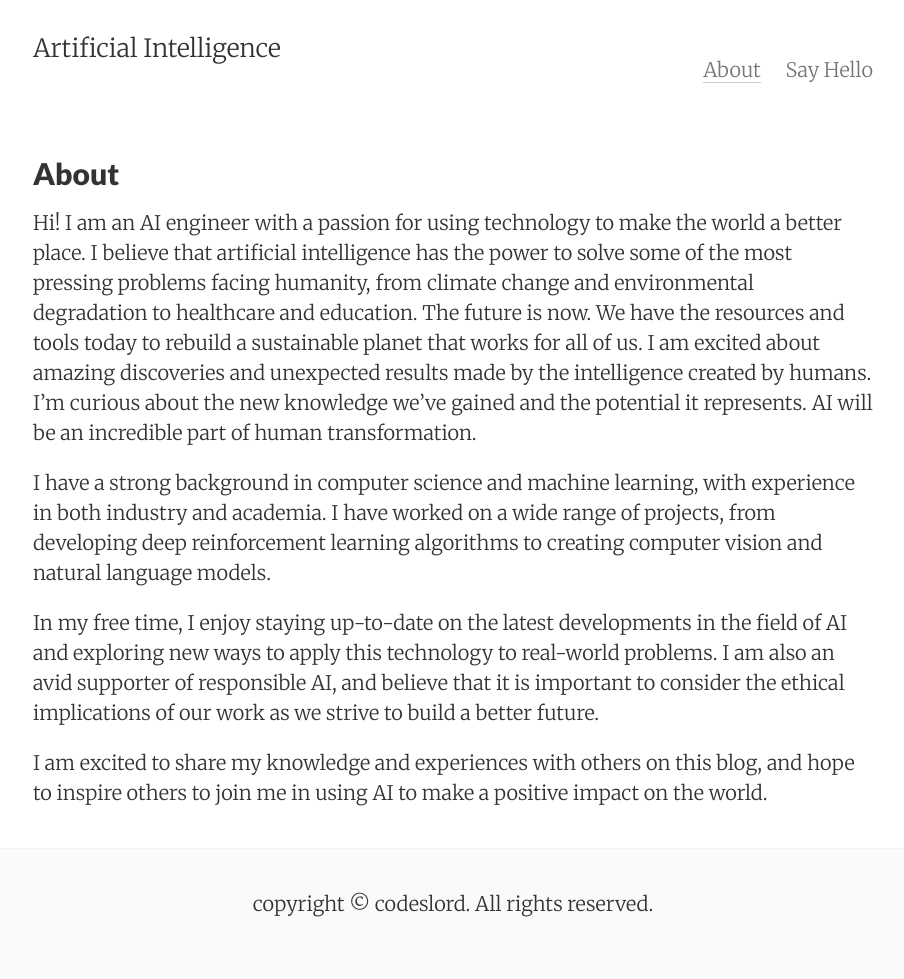
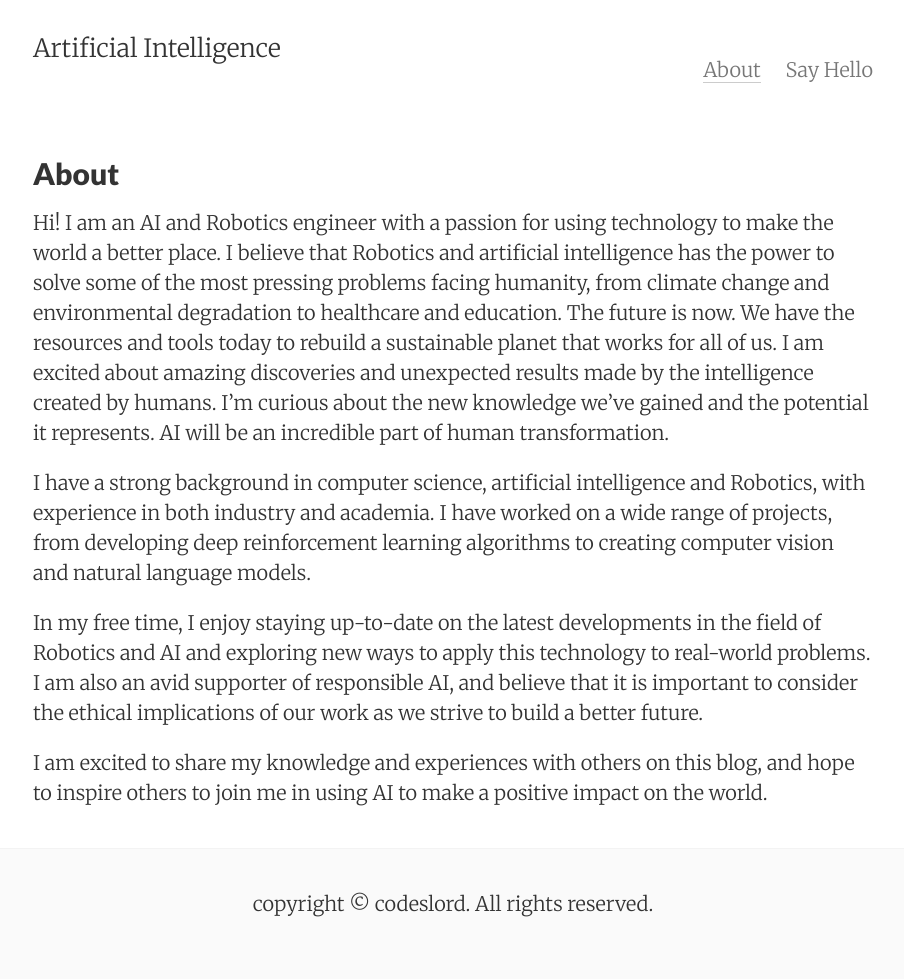
Before and after one commit to codeslord/codeslord.github.io, a Jekyll site: the page built from about.md, in a window 1280 px wide. Shown: the whole page, without its empty margins (187-1091 px from the left). Built offline with Jekyll 4.4.1, drawn with Linux system fonts in a browser that asks for light colours; nearby versions of some CDN libraries.

Commit message:
Updated about me

```diff
--- a/about.md
+++ b/about.md
@@ -5,10 +5,10 @@
 tags: about
 ---
 
-Hi! I am an AI engineer with a passion for using technology to make the world a better place. I believe that artificial intelligence has the power to solve some of the most pressing problems facing humanity, from climate change and environmental degradation to healthcare and education. The future is now. We have the resources and tools today to rebuild a sustainable planet that works for all of us. I am excited about amazing discoveries and unexpected results made by the intelligence created by humans. I’m curious about the new knowledge we’ve gained and the potential it represents. AI will be an incredible part of human transformation.
+Hi! I am an AI and Robotics engineer with a passion for using technology to make the world a better place. I believe that Robotics and artificial intelligence has the power to solve some of the most pressing problems facing humanity, from climate change and environmental degradation to healthcare and education. The future is now. We have the resources and tools today to rebuild a sustainable planet that works for all of us. I am excited about amazing discoveries and unexpected results made by the intelligence created by humans. I’m curious about the new knowledge we’ve gained and the potential it represents. AI will be an incredible part of human transformation.
 
-I have a strong background in computer science and machine learning, with experience in both industry and academia. I have worked on a wide range of projects, from developing deep reinforcement learning algorithms to creating computer vision and natural language models.
+I have a strong background in computer science, artificial intelligence and Robotics, with experience in both industry and academia. I have worked on a wide range of projects, from developing deep reinforcement learning algorithms to creating computer vision and natural language models.
 
-In my free time, I enjoy staying up-to-date on the latest developments in the field of AI and exploring new ways to apply this technology to real-world problems. I am also an avid supporter of responsible AI, and believe that it is important to consider the ethical implications of our work as we strive to build a better future.
+In my free time, I enjoy staying up-to-date on the latest developments in the field of Robotics and AI and exploring new ways to apply this technology to real-world problems. I am also an avid supporter of responsible AI, and believe that it is important to consider the ethical implications of our work as we strive to build a better future.
 
 I am excited to share my knowledge and experiences with others on this blog, and hope to inspire others to join me in using AI to make a positive impact on the world.
```
